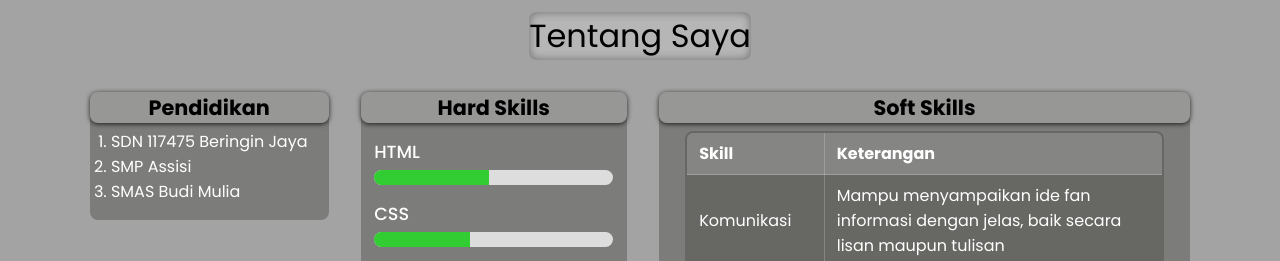
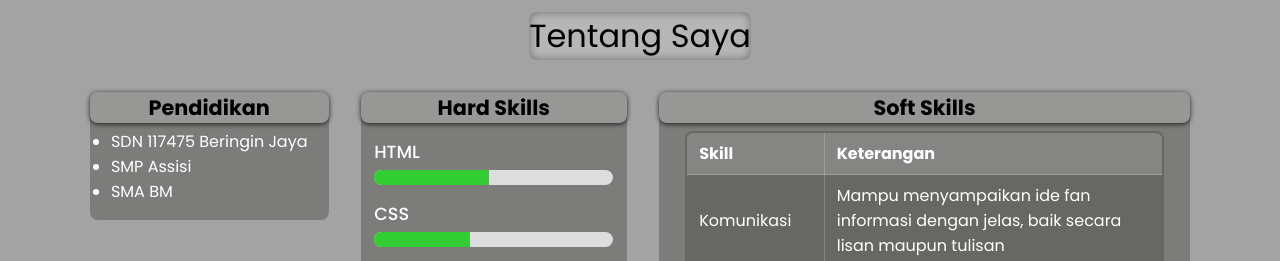
Before and after one commit to qinbald/Porto-, a plain HTML site: page index.html in a window 1280 px wide. Shown: the part 900-1161 px from the top of the page. Drawn offline with nearby package versions, Linux system fonts and the light colour scheme.

Commit message:
update isi html

```diff
--- a/index.html
+++ b/index.html
@@ -63,11 +63,11 @@
         <div class="content">
                 <div class="pendidikan">
                     <h4>Pendidikan</h4>
-                    <ol>
+                    <ul>
                         <li>SDN 117475 Beringin Jaya</li>
                         <li>SMP Assisi</li>
-                        <li>SMAS Budi Mulia</li>
-                    </ol>
+                        <li>SMA BM</li>
+                    </ul>
                 </div>
 
                 <div class="hardskills">
--- a/portocss.css
+++ b/portocss.css
@@ -221,7 +221,7 @@ section {
     box-shadow: 0 1px 5px rgba(0, 0, 0, 0.8);
 }
 
-.about .pendidikan ol{
+.about .pendidikan ul{
     display: inline-block;
     padding: 0.4rem;
     justify-content: center;
```
